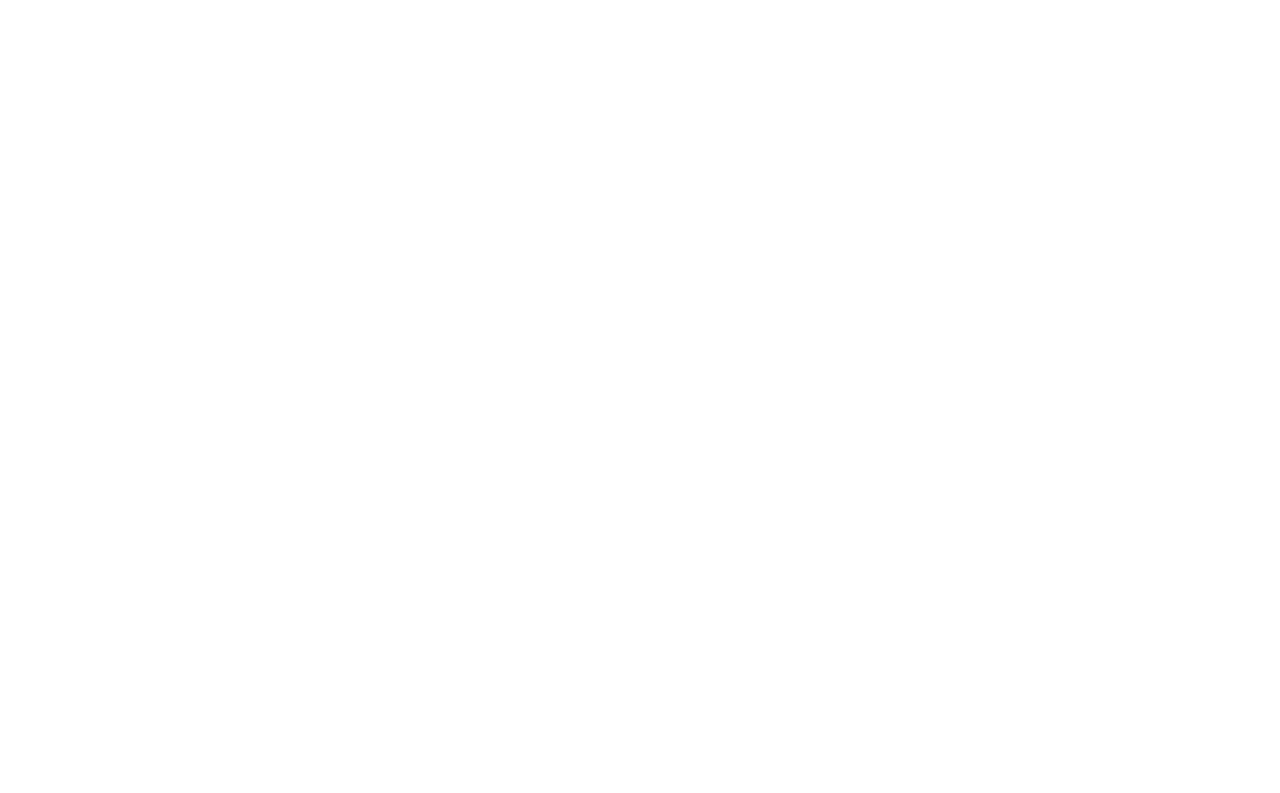
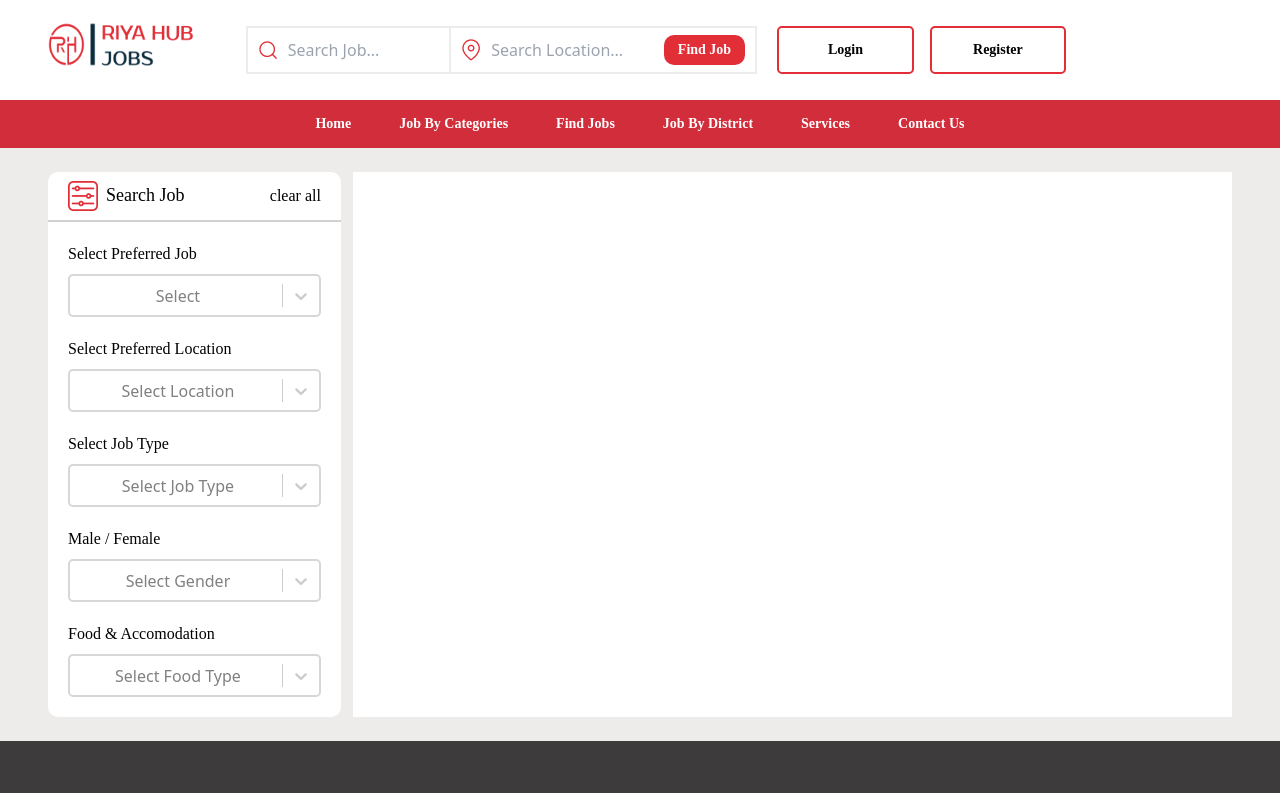
Before and after one commit to saneenv/riyahub, a React (Create React App) app: page /matchingjobs in a window 1280 px wide. Before the commit this address had no page. Shown: the top 793 px of the page. Built offline with nearby package versions, Linux system fonts and the light colour scheme.

Commit message:
14/oct/24 commit

```diff
--- a/src/App.js
+++ b/src/App.js
@@ -17,6 +17,7 @@
 import ContactUs from './pages/ContactUs';
 import ViewProfile2 from './components/ViewProfile2';
 import EditCanReg from './components/EditCanReg';
+import MatchingJobs from './components/MatchingJobs';
 
 
 
@@ -43,6 +44,8 @@
                 <Route path='/contact' element={<ContactUs/>}/>
                 <Route path='/viewcandidate' element={<ViewProfile2/>}/>
                 <Route path='/editcanreg' element={<EditCanReg/>}/>
+                <Route path='/matchingjobs' element={<MatchingJobs/>}/>
+
 
 
 
--- a/src/components/CandidateOpt.jsx
+++ b/src/components/CandidateOpt.jsx
@@ -10,8 +10,8 @@
     //     navigate('/home');
     //   };
 
-    const jobpost = () => {
-        navigate('/jobpost');
+    const matchjob = () => {
+        navigate('/matchingjobs');
     };
 
     const postedjob = () => {
@@ -45,7 +45,7 @@
                 </div>
                 <ul className="space-y-4">
                     {/* <li className="p-3 bg-gray-100 hover:bg-gray-200 rounded cursor-pointer text-center" onClick={home}>Home</li> */}
-                    <li className="p-3 bg-gray-100 hover:bg-gray-200 rounded cursor-pointer text-center" onClick={jobpost}>Matching Jobs</li>
+                    <li className="p-3 bg-gray-100 hover:bg-gray-200 rounded cursor-pointer text-center" onClick={matchjob}>Matching Jobs</li>
                     <li className="p-3 bg-gray-100 hover:bg-gray-200 rounded cursor-pointer text-center" onClick={postedjob}>Applied Jobs</li>
                     <li className="p-3 bg-gray-100 hover:bg-gray-200 rounded cursor-pointer text-center">Viewed Jobs</li>
                     <li className="p-3 bg-gray-100 hover:bg-gray-200 rounded cursor-pointer text-center" onClick={packages}>Packages</li>
--- /dev/null
+++ b/src/components/MatchingJobs.jsx
@@ -0,0 +1,223 @@
+import React, { useState, useEffect } from 'react'
+import { useMediaQuery } from 'react-responsive';
+import NavbarMob from './NavbarMob';
+import Navbar from './Navbar';
+import Navbar2 from './Navbar2';
+import Footer from './Footer';
+import filter from '../images/search/Filter.png'
+import Select from 'react-select'; // Importing react-select
+import jobs from '../json/jobs.json';
+import location from '../json/cities.json'
+
+
+
+
+function MatchingJobs() {
+    const isMobile = useMediaQuery({ query: '(max-width: 768px)' });
+    const [jobsCategory, setJobsCategory] = useState('');
+    const [jobsOptions, setJobsOptions] = useState([]);
+    const [locationCategory, setLocationCategory] = useState('');
+    const [locationOptions, setLocationOptions] = useState([]);
+    const [jobType, setJobType] = useState(null); // State for storing gender
+    const [gender, setGender] = useState(null); // State for storing gender
+    const [foodType, setFoodType] = useState(null); // State for storing gender
+
+
+    useEffect(() => {
+        window.scrollTo(0, 0);
+
+        // Extract districts from the imported JSON data
+        const job = jobs.states[0].districts.map(district => ({
+            value: district,
+            label: district
+        }));
+
+        const locations = location.states[0].districts.map(district => ({
+            value: district,
+            label: district
+        }));
+
+
+
+
+        setJobsOptions(job); // Set district options for the select
+        setLocationOptions(locations)
+
+
+
+    }, []);
+
+    const handleJobsChange = selectedOption => {
+        setJobsCategory(selectedOption ? selectedOption.value : ''); // Set the selected district value
+    };
+
+    const handleLocationChange = selectedOption => {
+
+        setLocationCategory(selectedOption ? selectedOption.value : ''); // Set the selected options
+
+    };
+
+    const handleJobTypeChange = (selectedOption) => {
+        setJobType(selectedOption ? selectedOption.value : null);
+    };
+
+    const handleGenderChange = (selectedOption) => {
+        setGender(selectedOption ? selectedOption.value : null);
+    };
+
+
+    const handleFoodChange = (selectedOption) => {
+        setFoodType(selectedOption ? selectedOption.value : null);
+    };
+
+
+    // Options for Job Type
+    const jobTypeOptions = [
+        { value: 'any', label: 'Any' },
+        { value: 'fulltime', label: 'Full-time' },
+        { value: 'parttime', label: 'Part-time' },
+        { value: 'remote', label: 'Remote/Work at Home' }
+    ];
+
+    // Options for Gender
+    const genderOptions = [
+        { value: 'male', label: 'Male' },
+        { value: 'female', label: 'Female' },
+        { value: 'other', label: 'Other' }
+    ];
+
+    const foodTypeOptions = [
+        { value: 'no', label: 'No' },
+        { value: 'yes', label: 'Yes' },
+        { value: 'Accomodationonly', label: 'Accomodation Only' },
+        { value: 'Foodonly', label: 'Food Only' }
+    ];
+
+    const customStyles2 = {
+        control: (base) => ({
+            ...base,
+            height: '43px',
+            borderRadius: '5px',
+            border: '2px solid #D7D7D7',
+            paddingLeft: '4px',
+
+        }),
+        multiValue: (base) => ({
+            ...base,
+            backgroundColor: '#E0E0E0', // Change background color if needed
+            borderRadius: '3px',
+            padding: '2px 6px',
+        }),
+        multiValueLabel: (base) => ({
+            ...base,
+            color: 'black', // Change text color if needed
+            fontSize: '12px', // Adjust font size
+        }),
+        multiValueRemove: (base) => ({
+            ...base,
+            cursor: 'pointer',
+            ':hover': {
+                backgroundColor: '#D7D7D7', // Change background on hover
+                color: 'red', // Change text color on hover
+            },
+        }),
+        menu: (base) => ({
+            ...base,
+            zIndex: 9999, // Ensure menu is above other elements
+        }),
+    };
+
+    return (
+        <div className='flex flex-col min-h-screen'>
+            {isMobile ? <NavbarMob /> : <Navbar />}
+            <div className='md:flex hidden'>
+                <Navbar2 />
+            </div>
+            <div className='flex w-full px-12 bg-[#eeebeb] flex-row gap-3 py-6'>
+                <div className='w-[25%] h-auto bg-[white] rounded-[10px] flex flex-col '>
+                    <div className='w-full h-[50px]  rounded-t-[10px] p-5 flex justify-between items-center border-b-2 border-[#d2d0d0]'>
+                        <div className=' flex flex-row gap-2'>
+                            <img src={filter} alt="filter" className='cursor-pointer' />
+                            <span className='text-lg font-[500] font-[display]'>Search Job</span>
+                        </div>
+                        <span className='text-base font-[500] font-[display] cursor-pointer'>clear all</span>
+
+                    </div>
+                    <div className='p-5 flex flex-col gap-5 w-full'>
+                        <div className='w-full flex flex-col gap-2'>
+                            <span className='text-left font-[display] text-base font-[400]'>Select Preferred Job</span>
+                            <Select
+                                options={jobsOptions}
+                                onChange={handleJobsChange}
+                                placeholder="Select"
+                                className='w-auto'
+                                classNamePrefix='select'
+                                isClearable={true}
+                                value={jobsCategory}
+                                styles={customStyles2}
+                            />
+                        </div>
+                        <div className='w-full flex flex-col gap-2'>
+                            <span className='text-left font-[display] text-base font-[400]'>Select Preferred Location</span>
+                            <Select
+                                options={locationOptions}
+                                onChange={handleLocationChange}
+                                placeholder="Select Location"
+                                className='w-full'
+                                classNamePrefix='select'
+                                isClearable={true}
+                                value={locationCategory} // Display selected options
+                                styles={customStyles2}
+                            />
+                        </div>
+                        <div className='w-full flex flex-col gap-2'>
+                            <span className='text-left font-[display] text-base font-[400]'>Select Job Type</span>
+                            <Select
+                                options={jobTypeOptions}
+                                isClearable={true}
+                                placeholder="Select Job Type"
+                                classNamePrefix="react-select"
+                                styles={customStyles2}
+                                value={jobTypeOptions.find(option => option.value === jobType) || null} // Match the selected value
+                                onChange={handleJobTypeChange} // Handle job type change
+                            />
+                        </div>
+                        <div className='w-full flex flex-col gap-2'>
+                            <span className='text-left font-[display] text-base font-[400]'>Male / Female</span>
+                            <Select
+                                options={genderOptions}
+                                isClearable={true}
+                                placeholder="Select Gender"
+                                classNamePrefix="react-select"
+                                styles={customStyles2}
+                                value={genderOptions.find(option => option.value === gender) || null} // Match the selected value
+                                onChange={handleGenderChange} // Handle gender change
+                            />
+                        </div>
+                        <div className='w-full flex flex-col gap-2'>
+                            <span className='text-left font-[display] text-base font-[400]'>Food & Accomodation</span>
+                            <Select
+                                options={foodTypeOptions}
+                                isClearable={true}
+                                placeholder="Select Food Type"
+                                classNamePrefix="react-select"
+                                styles={customStyles2}
+                                value={foodTypeOptions.find(option => option.value === foodType) || null} // Match the selected value
+                                onChange={handleFoodChange} // Handle gender change
+                            />
+                        </div>
+
+
+                    </div>
+
+                </div>
+                <div className='w-[75%] h-auto bg-[white]  flex  p-5'>
+
+                </div>
+            </div>
+            <Footer />
+        </div>
+    )
+}
+
+export default MatchingJobs
```
Also changed, not shown: src/images/search/Filter.png (added).
